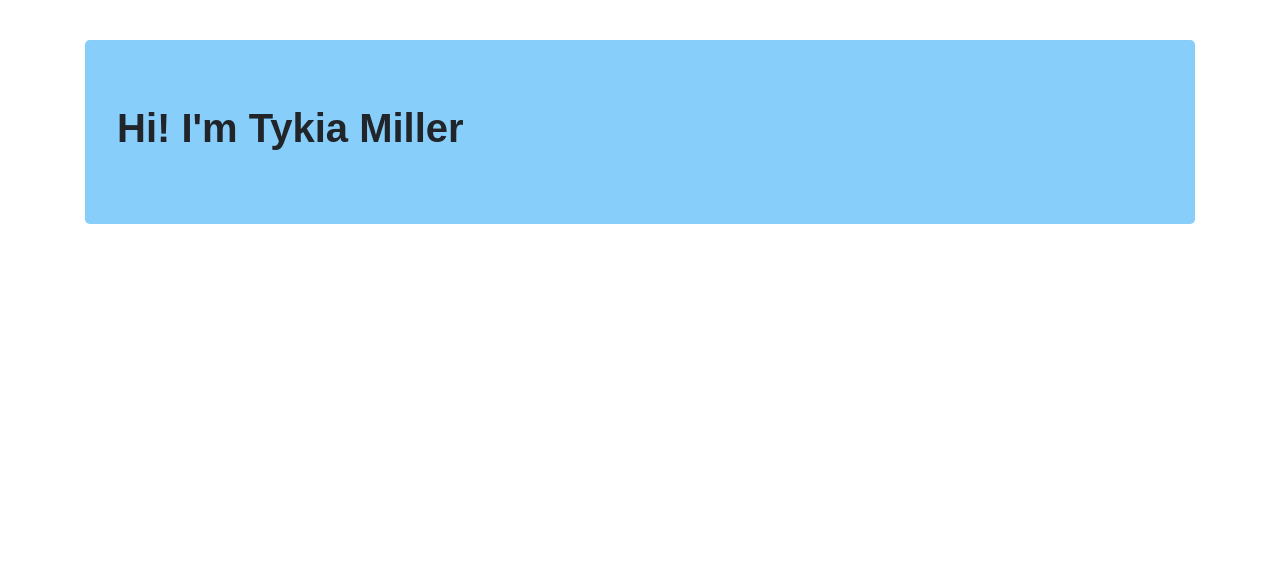
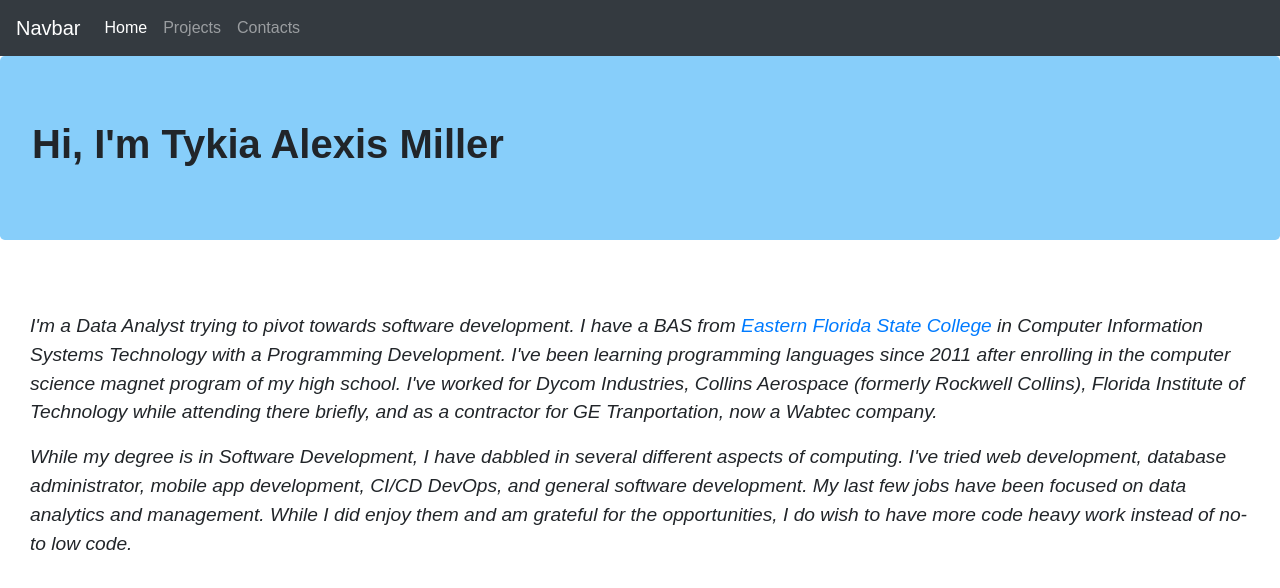
Before and after one commit to nerdiumm/nerdiumm.github.io, a plain HTML site: page index.html in a window 1280 px wide. Drawn offline with Linux system fonts and the light colour scheme.

Commit message:
Filled home page + formatted contacts+projects pgs

```diff
--- a/index.html
+++ b/index.html
@@ -1,3 +1,4 @@
+<!-- https://kinsta.com/blog/responsive-web-design/ -->
 <!DOCTYPE html>
 <html lang="en">
     <head>
@@ -8,12 +9,50 @@
         <link rel="stylesheet" type="text/css" href="km_stylesheet.css" >
     </head>
     <body>
-        <!-- Div for the header content-->
-        <div class="container">
-            <div class="jumbotron">
-                <h1>Hi! I'm Tykia Miller</h1>
-            </div>
+        <!-- Navigation Bar -->
+        <nav class="navbar navbar-expand-sm bg-dark navbar-dark sticky-top">
+            <!-- Links -->
+            <a class="navbar-brand" href="#">Navbar</a>
+            <ul class="navbar-nav">
+                <li class="nav-item">
+                    <a class="nav-link active" href="index.html">Home</a>
+                </li>
+                <li class="nav-item">
+                    <a class="nav-link" href="projects.html">Projects</a>
+                </li>
+                <li class="nav-item">
+                    <a class="nav-link" href="contacts.html">Contacts</a>
+                </li>
+            </ul>
+        </nav>
+
+        <!-- Main Webpage -->
+        <div class="jumbotron">
+            <h1>Hi, I'm Tykia Alexis Miller</h1>
         </div>
-
+        <div class="container-sm">
+            <p>
+                I'm a Data Analyst trying to pivot towards software development. I
+                have a BAS from
+                <a href="https://www.easternflorida.edu">
+                    Eastern Florida State College
+                </a>
+                in Computer Information Systems Technology with a Programming
+                Development. I've been learning programming languages since 2011 after
+                enrolling in the computer science magnet program of my high school. I've
+                worked for Dycom Industries, Collins Aerospace (formerly Rockwell
+                Collins), Florida Institute of Technology while attending there briefly,
+                and as a contractor for GE Tranportation, now a Wabtec company.
+            </p>
+            <p>
+                While my degree is in Software Development, I have dabbled in several
+                different aspects of computing. I've tried web development, database
+                administrator, mobile app development, CI/CD DevOps, and general
+                software development. My last few jobs have been focused on data
+                analytics and management. While I did enjoy them and am grateful for
+                the opportunities, I do wish to have more code heavy work instead of
+                no-to low code.
+            </p>
+        </div>
     </body>
 </html>
```
Also changed, not shown: contacts.html (added, +33 -0 lines), projects.html (added, +32 -0 lines).
